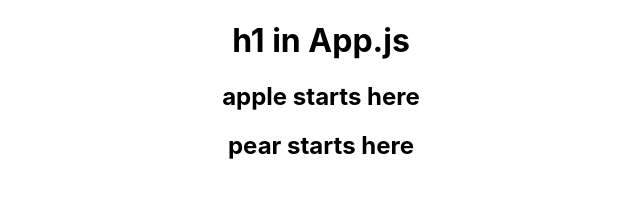
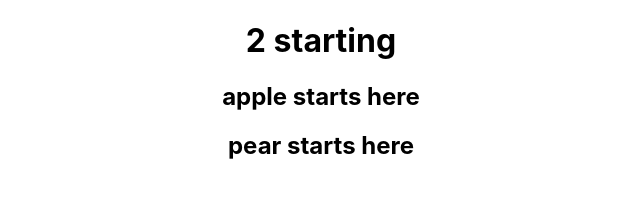
Before and after one commit to richierob62/simple-context-based-state, a React (Create React App) app: page / in a window 1280 px wide. Shown: the top 210 px of the page, without its empty margins (319-959 px from the left). Built offline with nearby package versions, Linux system fonts and the light colour scheme.

Commit message:
Utilize State in App

```diff
--- a/src/App.js
+++ b/src/App.js
@@ -1,13 +1,23 @@
 import './App.css'
 
-import React from 'react'
+import React, { useContext } from 'react'
+
+import { AppleContext } from './state/apple_state'
+import { PearContext } from './state/pear_state'
 import SomeComponent from './components/SomeComponent'
 
-const App = () => (
-  <div className="App">
-    <h1>h1 in App.js</h1>
-    <SomeComponent />
-  </div>
-)
+const App = () => {
+  const [apple] = useContext(AppleContext)
+  const [pear] = useContext(PearContext)
+
+  const count = [apple, pear].filter(item => item.includes('start')).length
+
+  return (
+    <div className="App">
+      <h1>{count} starting</h1>
+      <SomeComponent />
+    </div>
+  )
+}
 
 export default App
```
